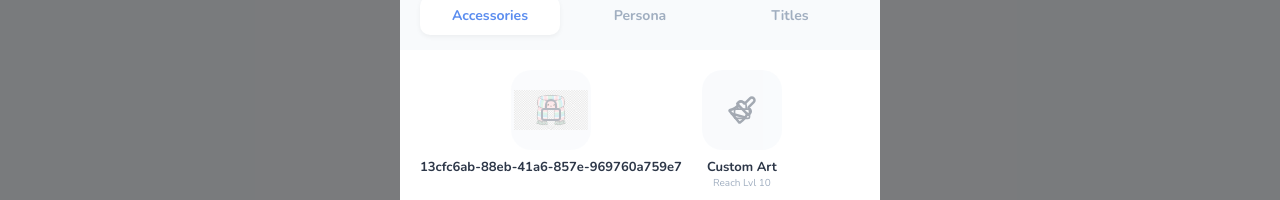
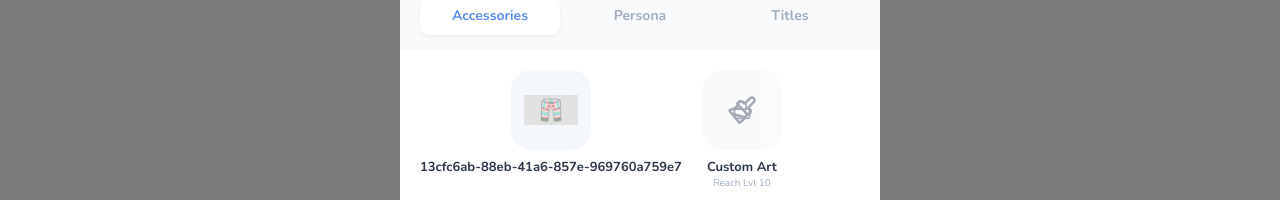
Before and after one commit to iamrxnzoo/Study-Level, a React (Vite) app: page /profile in a window 1280 px wide. Both pictures are taken after a click on the button "Edit Pet". Shown: the part 216-416 px from the top of the page. Built offline with nearby package versions, Linux system fonts and the light colour scheme; the HTML template or start-up script is replaced by a standard one.

Commit message:
locked rewards

```diff
--- a/src/Profile.jsx
+++ b/src/Profile.jsx
@@ -7,15 +7,14 @@ export default function Profile() {
   const [isWardrobeOpen, setIsWardrobeOpen] = useState(false);
   const [activeTab, setActiveTab] = useState('Accessories');
 
-  // Workflow state
   const [editingAccessory, setEditingAccessory] = useState(null);
   const [currentPos, setCurrentPos] = useState({ x: 10, y: 10, rotate: 0, scale: 100 });
 
   const xpProgress = user.xp % 100;
 
   // Dynamic Image Loading
-  const petFiles = import.meta.glob('/public/images/pets/*.{png,jpg,jpeg,svg}', { eager: true });
-  const accessoryFiles = import.meta.glob('/public/images/accessories/*.{png,jpg,jpeg,svg}', { eager: true });
+  const petFiles = import.meta.glob('/public/images/pets/*.{png,jpg,jpeg,svg,jfif}', { eager: true });
+  const accessoryFiles = import.meta.glob('/public/images/accessories/*.{png,jpg,jpeg,svg,jfif}', { eager: true });
 
   const formatFiles = (filesObj, folder) => {
     return Object.keys(filesObj).map(path => {
@@ -32,6 +31,27 @@ export default function Profile() {
   const currentPetImage = petChoices.find(p => p.id === user.petType)?.src || petChoices[0]?.src;
   const currentAccessoryImage = accessoryChoices.find(a => a.id === user.equipped)?.src;
   const activePos = user.accessoryPositions?.[user.equipped] || { x: 10, y: 10, rotate: 0, scale: 100 };
+
+  // --- THE UNLOCK LOGIC ---
+  // Hardcoded premium items that require levels
+  const premiumItems = {
+    wizard_hat: { reqLevel: 2, text: "Lvl 2" },
+    glasses: { reqLevel: 3, text: "Lvl 3" },
+    golden_aura: { reqLevel: 5, text: "Lvl 5" } // Future proofing
+  };
+
+  const isUnlocked = (itemId) => {
+    // 1. Check if it's a premium item
+    if (premiumItems[itemId]) {
+      return user.level >= premiumItems[itemId].reqLevel;
+    }
+    // 2. If it's NOT in the premium list, it's a freebie. Always unlock it.
+    return true;
+  };
+
+  const getRequirementText = (itemId) => {
+    return premiumItems[itemId] ? premiumItems[itemId].text : null;
+  };
 
   const handleRename = () => {
     const newName = window.prompt("Enter a new name for your pet:", user.petName || "Mochi");
@@ -51,8 +71,6 @@ export default function Profile() {
     document.body.removeChild(link);
     URL.revokeObjectURL(url);
   };
-
-  const isUnlocked = (item) => user.inventory.includes(item) || item === 'default' || item === 'cat';
 
   const handleStartAdjusting = (accessoryId) => {
     equipCosmetic(accessoryId);
@@ -170,7 +188,7 @@ export default function Profile() {
                   {activeTab === 'Accessories' && (
                     <div style={{ display: 'flex', gap: '20px', flexWrap: 'wrap' }}>
                       {accessoryChoices.length === 0 ? (
-                        <p style={{ color: '#a0aec0', fontSize: '14px', width: '100%', textAlign: 'center' }}>No accessories found.</p>
+                        <p style={{ color: '#a0aec0', fontSize: '14px', width: '100%', textAlign: 'center' }}>No accessories found. Add PNGs to public/images/accessories.</p>
                       ) : (
                         accessoryChoices.map(item => (
                           <WardrobeItem
@@ -180,7 +198,7 @@ export default function Profile() {
                             isUnlocked={isUnlocked(item.id)}
                             isEquipped={user.equipped === item.id}
                             onClick={() => handleStartAdjusting(item.id)}
-                            req={item.id === 'wizard_hat' ? 'Lvl 2' : item.id === 'glasses' ? 'Lvl 3' : null}
+                            req={getRequirementText(item.id)}
                           />
                         ))
                       )}
@@ -295,11 +313,28 @@ function WardrobeItem({ icon, image, name, isUnlocked, isEquipped, onClick, req
     <div style={{ display: 'flex', flexDirection: 'column', alignItems: 'center', gap: '8px' }}>
       <div
         onClick={() => isUnlocked && onClick()}
-        style={{ width: '80px', height: '80px', backgroundColor: '#f4f7fb', borderRadius: '20px', display: 'flex', alignItems: 'center', justifyContent: 'center', fontSize: '36px', cursor: isUnlocked ? 'pointer' : 'not-allowed', border: isEquipped ? '3px solid #5b8def' : '3px solid transparent', opacity: isUnlocked ? 1 : 0.4, position: 'relative', transition: 'all 0.2s ease', overflow: 'hidden' }}
+        style={{
+          width: '80px', height: '80px', backgroundColor: '#f4f7fb', borderRadius: '20px',
+          display: 'flex', alignItems: 'center', justifyContent: 'center', fontSize: '36px',
+          cursor: isUnlocked ? 'pointer' : 'not-allowed',
+          border: isEquipped ? '3px solid #5b8def' : '3px solid transparent',
+          opacity: isUnlocked ? 1 : 0.4, position: 'relative', transition: 'all 0.2s ease',
+          padding: '10px'
+        }}
       >
         {image ? <img src={image} alt={name} style={{ width: '100%', height: '100%', objectFit: 'contain' }} /> : icon}
+
         {!isUnlocked && <Lock size={24} color="#4a5568" style={{ position: 'absolute' }} />}
-        {isEquipped && <div style={{ position: 'absolute', bottom: '5px', right: '5px', backgroundColor: '#5b8def', borderRadius: '50%', padding: '3px', zIndex: 10 }}><Check size={14} color="white" /></div>}
+
+        {isEquipped && (
+          <div style={{
+            position: 'absolute', top: '-8px', right: '-8px',
+            backgroundColor: '#5b8def', borderRadius: '50%', padding: '4px',
+            zIndex: 10, border: '2px solid white', boxShadow: '0 2px 5px rgba(0,0,0,0.2)'
+          }}>
+            <Check size={14} color="white" strokeWidth={3} />
+          </div>
+        )}
       </div>
       <div style={{ textAlign: 'center' }}>
         <p style={{ margin: 0, fontSize: '13px', fontWeight: 'bold', color: '#2d3748' }}>{name}</p>
```
